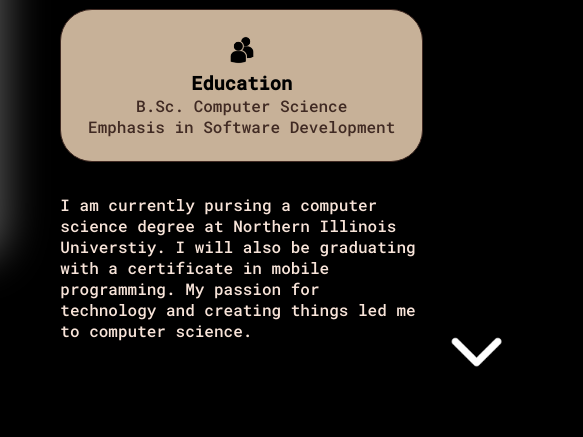
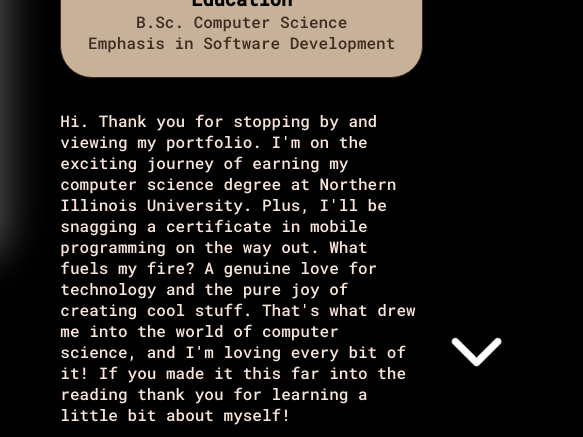
Before and after one commit to 11-Julian/portfolio-resume-1, a plain HTML site: page index.html in a window 1280 px wide. Shown: the part 1256-1693 px from the top of the page, 697-1280 px from the left. Drawn offline with Linux system fonts and the light colour scheme.

Commit message:
Updated index
About Me

```diff
--- a/index.html
+++ b/index.html
@@ -91,7 +91,7 @@
 
 
         <div class="text-container">
-          <p>I am currently pursing a computer science degree at Northern Illinois Universtiy. I will also be graduating with a certificate in mobile programming. My passion for technology and creating things led me to computer science. </p>
+          <p>Hi. Thank you for stopping by and viewing my portfolio. I'm on the exciting journey of earning my computer science degree at Northern Illinois University. Plus, I'll be snagging a certificate in mobile programming on the way out. What fuels my fire? A genuine love for technology and the pure joy of creating cool stuff. That's what drew me into the world of computer science, and I'm loving every bit of it! If you made it this far into the reading thank you for learning a little bit about myself! </p>
         </div>
       </div>
     </div>
```
